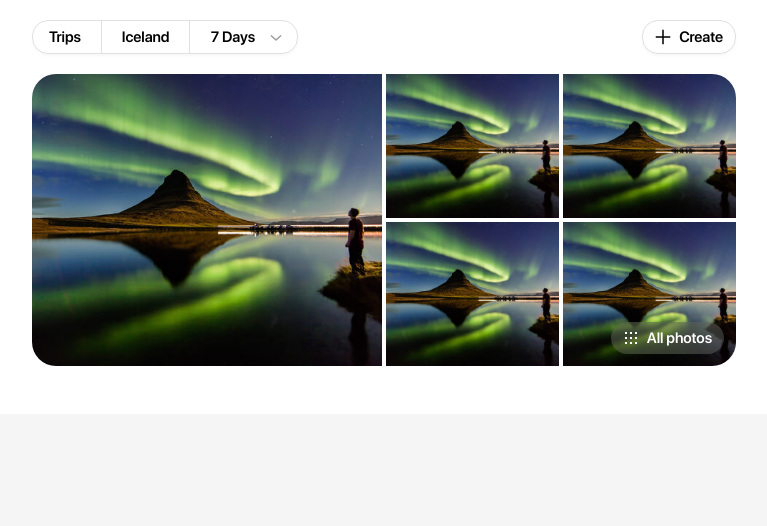
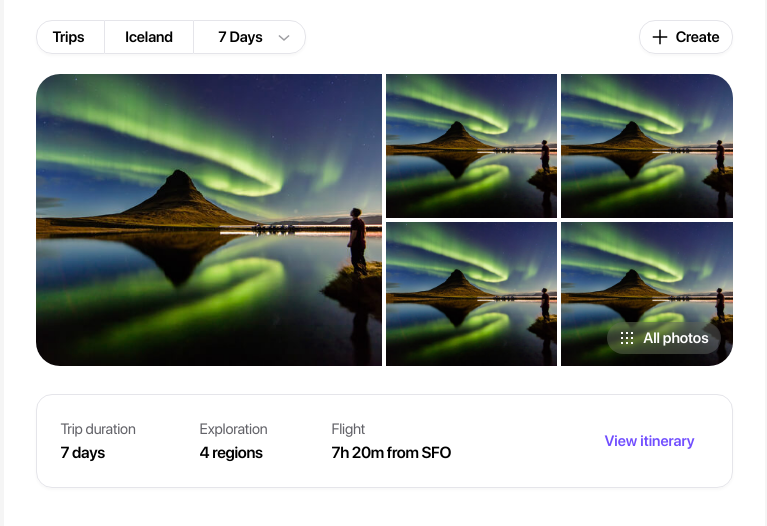
Before and after one commit to buhowski/fyno-showcase, a React (Create React App) app: page / in a window 1280 px wide. Shown: the top 526 px of the page, without its empty margins (256-1023 px from the left). Built offline with nearby package versions, Linux system fonts and the light colour scheme.

Commit message:
fix border colors | box shadows

```diff
--- a/src/App.tsx
+++ b/src/App.tsx
@@ -1,5 +1,8 @@
+import { useState } from 'react';
+
 import Header from './components/Header/Header';
 import Gallery from './components/Gallery/Gallery';
+import Overall from './components/Overall/Overall';
 
 import './App.scss';
 
@@ -8,8 +11,8 @@ const App = () => {
 		<div className='page'>
 			<div className='wrapper'>
 				<Header />
-
 				<Gallery />
+				<Overall />
 			</div>
 		</div>
 	);
--- a/src/components/Dropdown/Dropdown.scss
+++ b/src/components/Dropdown/Dropdown.scss
@@ -31,21 +31,20 @@
 	&-menu {
 		width: 100%;
 		position: absolute;
-		top: calc(100% + 1px);
-		left: -1px;
+		top: calc(100%);
+		left: 0;
 		background-color: $white;
+		border: $border;
 		border-bottom-left-radius: $border-radius;
 		border-bottom-right-radius: $border-radius;
-		border: $border;
 		overflow: hidden;
 
 		li {
 			padding: 10px 20px;
 			cursor: pointer;
-			// transition: color $transition-time;
 
 			&:hover {
-				background-color: rgba($primary-color, 0.1);
+				background-color: rgba($borders-color, 0.8);
 			}
 		}
 	}
--- a/src/components/Dropdown/Dropdown.tsx
+++ b/src/components/Dropdown/Dropdown.tsx
@@ -13,18 +13,15 @@ interface DropdownItem {
 // Interface defining the props accepted by the Dropdown component
 interface DropdownProps {
 	options: DropdownItem[];
-	onSelect: (option: number) => void;
 	defaultSelected?: number;
 }
 
-const Dropdown: React.FC<DropdownProps> = ({ options, onSelect, defaultSelected }) => {
+const Dropdown: React.FC<DropdownProps> = ({ options, defaultSelected = 7 }) => {
 	// State variable to track if the dropdown is open
 	const [isOpen, setIsOpen] = useState(false);
 
 	// State variable to store the selected value
-	const [selectedValue, setSelectedValue] = useState<number | null>(
-		defaultSelected !== undefined ? defaultSelected : null
-	);
+	const [selectedValue, setSelectedValue] = useState<number>(defaultSelected);
 
 	// Fetch initial value from local storage on component mount
 	useEffect(() => {
@@ -43,9 +40,9 @@ const Dropdown: React.FC<DropdownProps> = ({ options, onSelect, defaultSelected
 	// Function to handle selecting an option
 	const handleSelect = (option: number) => {
 		setSelectedValue(option);
-		onSelect(option);
+		setIsOpen(false);
+
 		localStorage.setItem('selectedDays', option.toString());
-		setIsOpen(false);
 	};
 
 	// Function to render the dropdown items
@@ -70,11 +67,7 @@ const Dropdown: React.FC<DropdownProps> = ({ options, onSelect, defaultSelected
 				}`}
 				onClick={handleClick}
 			>
-				<span>
-					{selectedValue
-						? options.find((o: DropdownItem) => o.value === selectedValue)?.label
-						: 'Select Days'}
-				</span>
+				<span>{options.find((o) => o.value === selectedValue)?.label}</span>
 
 				{dropArrowIcon}
 			</button>
--- a/src/components/Gallery/Gallery.scss
+++ b/src/components/Gallery/Gallery.scss
@@ -17,8 +17,8 @@
 			width: 100%;
 			height: 100%;
 			object-fit: cover;
-			transition: $transition-time;
-			transform: scale(1);
+			transition: height $transition-time;
+			// transform: scale(1);
 		}
 	}
 
@@ -41,7 +41,8 @@
 		&:hover {
 			img,
 			picture {
-				transform: scale(1.1);
+				// transform: scale(1.1);
+				height: 105%;
 			}
 		}
 
--- a/src/components/Gallery/Gallery.tsx
+++ b/src/components/Gallery/Gallery.tsx
@@ -29,8 +29,8 @@ const Gallery = () => {
 				</div>
 
 				<div className='gallery-list'>
-					{images.map((image) => (
-						<div className='gallery-item gallery-item--small'>
+					{images.map((image, index) => (
+						<div className='gallery-item gallery-item--small' key={index}>
 							<img src={image.src} alt={image.alt} />
 						</div>
 					))}
--- a/src/components/Header/Header.scss
+++ b/src/components/Header/Header.scss
@@ -12,26 +12,67 @@
 	}
 
 	&-list {
-		border-radius: $border-radius;
-		border: $border;
+		border-radius: 16px;
 		box-shadow: $box-shadow;
+
+		> * {
+			&:first-child {
+				padding-left: 16px;
+				border-top-left-radius: 16px;
+				border-bottom-left-radius: 16px;
+			}
+
+			&:last-child {
+				border-top-right-radius: 16px;
+				border-bottom-right-radius: 16px;
+			}
+		}
 
 		&__item {
 			padding: 7px 20px;
+			border: $border;
 
-			&:first-child {
-				padding-left: 16px;
+			&:hover {
+				background-color: rgba($borders-color, 0.8);
 			}
 
 			&--dropdown {
 				padding-right: 15px;
-				border-left: $border;
+				border-top-right-radius: 16px;
+				border-bottom-right-radius: 16px;
+
+				&.isOpened {
+					border-bottom-right-radius: 0;
+					border-bottom: 0;
+				}
 			}
 
 			&--middle {
 				padding-left: 20px;
 				padding-right: 20px;
-				border-left: $border;
+				position: relative;
+				border-right: 0;
+				border-left: 0;
+
+				&::after,
+				&::before {
+					content: '';
+					display: block;
+					width: 0.5px;
+					height: 100%;
+					// background-color: #e5e5ea;
+					position: absolute;
+					top: 0;
+					overflow: hidden;
+				}
+
+				&::before {
+					left: -1px;
+				}
+
+				&::after {
+					right: -1px;
+				}
 			}
 		}
 	}
@@ -45,6 +86,10 @@
 		display: flex;
 		align-items: center;
 
+		&:hover {
+			background-color: rgba($borders-color, 0.8);
+		}
+
 		svg {
 			margin-right: 8px;
 		}
--- a/src/components/Header/Header.tsx
+++ b/src/components/Header/Header.tsx
@@ -19,10 +19,6 @@ const options: DropdownItem[] = [
 ];
 
 const Header = () => {
-	const handleSelect = (selectedValue: number) => {
-		console.log('Selected value:', selectedValue);
-	};
-
 	return (
 		<header className='header'>
 			<div className='navigation-menu'>
@@ -38,7 +34,7 @@ const Header = () => {
 						Iceland
 					</button>
 
-					<Dropdown options={options} onSelect={handleSelect} defaultSelected={7} />
+					<Dropdown options={options} />
 				</div>
 
 				<button className='navigation-create' type='button'>
--- /dev/null
+++ b/src/components/Overall/Overall.scss
@@ -0,0 +1,38 @@
+@import '../../styles/variables';
+
+.overall {
+	border-radius: $border-radius;
+	box-shadow: $box-shadow;
+	padding: 24px;
+	margin-top: 28px;
+	border: $border;
+	overflow: hidden;
+
+	&-grid {
+		display: flex;
+		align-items: center;
+	}
+
+	&-item {
+		margin-right: 64px;
+
+		.default-h4 {
+			margin-bottom: 5px;
+		}
+	}
+}
+
+.itinerary-btn {
+	font-size: 15px;
+	color: $highlight-color;
+	font-weight: 600;
+	margin-left: auto;
+	padding: 12px;
+	border: $border;
+	border-color: transparent;
+	border-radius: 24px;
+
+	&:hover {
+		border-color: rgba($highlight-color, 0.3);
+	}
+}
--- /dev/null
+++ b/src/components/Overall/Overall.tsx
@@ -0,0 +1,41 @@
+import { H3 } from '../StructureElements';
+
+import './Overall.scss';
+
+const overallItemData = [
+	{
+		title: 'Trip duration',
+		value: '7 days',
+	},
+
+	{
+		title: 'Exploration',
+		value: '4 regions',
+	},
+
+	{
+		title: 'Flight',
+		value: '7h 20m from SFO',
+	},
+];
+
+const Overall: React.FC = () => {
+	return (
+		<section className='overall'>
+			<div className='overall-grid'>
+				{overallItemData.map((item, index) => (
+					<div className='overall-item' key={index}>
+						<H3 className='default-h4' text={item.title} />
+						<H3 className='default-h3' text={item.value} />
+					</div>
+				))}
+
+				<a href='#itinerary' className='itinerary-btn'>
+					View itinerary
+				</a>
+			</div>
+		</section>
+	);
+};
+
+export default Overall;
--- a/src/components/StructureElements.tsx
+++ b/src/components/StructureElements.tsx
@@ -22,3 +22,12 @@ export const PictureComponent: React.FC<PictureComponentProps> = ({
 		</picture>
 	);
 };
+
+interface H3Props {
+	text: string;
+	className?: string;
+}
+
+export const H3: React.FC<H3Props> = ({ text, className }) => {
+	return <h3 className={className}>{text}</h3>;
+};
--- a/src/styles/_variables.scss
+++ b/src/styles/_variables.scss
@@ -3,19 +3,19 @@ $black: #000000;
 $white: #ffffff;
 $primary-color: #3c3c43;
 $highlight-color: #714eff;
-$borders-color: #979797;
+$borders-color: #e5e5ea;
 $score-icon-bg: #fddb32;
 
 // Typography Variables
 $font-primary: 'SF Pro Display', sans-serif;
 $base-font-size: 1rem;
-$base-line-height: 1.5;
+$base-line-height: 1.2;
 $medium: 500;
 $semibold: 600;
 
 // Border Variables
 $border-radius: 16px;
-$border: 0.5px solid rgba($borders-color, 0.3);
+$border: 0.5px solid rgba($borders-color, 1);
 $box-shadow: 0 2px 3px rgba($black, 0.03);
 
 // Z-index
--- a/src/styles/default.scss
+++ b/src/styles/default.scss
@@ -2,13 +2,28 @@
 
 body {
 	font-family: $font-primary;
+	line-height: $base-line-height;
+	color: $black;
+
+	scroll-behavior: smooth;
 	background-color: #f5f5f5;
-	// line-height: ;
 }
 
 .wrapper {
-	width: min(100%, 768px); // instead of max-width
+	width: min(100%, 761px); // instead of max-width
 	margin-inline: auto; // instead of margin: 0 auto;
 	padding: 20px 32px 48px;
 	background-color: $white;
 }
+
+.default-h3 {
+	font-size: 16px;
+	font-weight: 600;
+	letter-spacing: -0.3px;
+}
+
+.default-h4 {
+	font-size: 15px;
+	letter-spacing: -0.2px;
+	color: rgba($primary-color, 0.8);
+}
```
